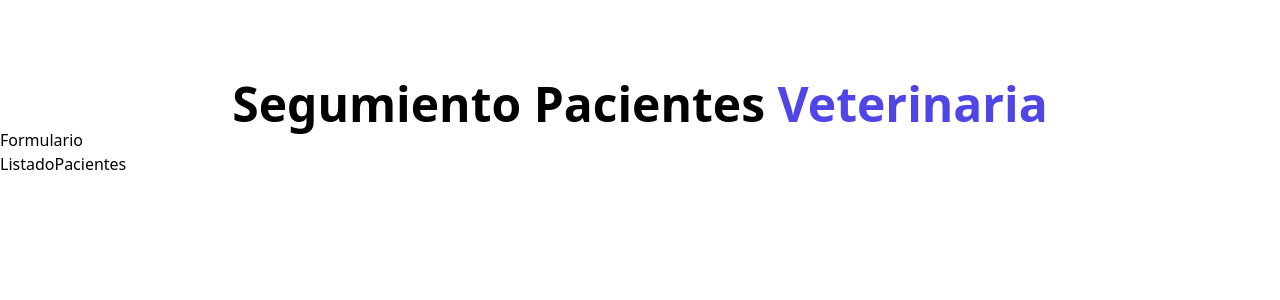
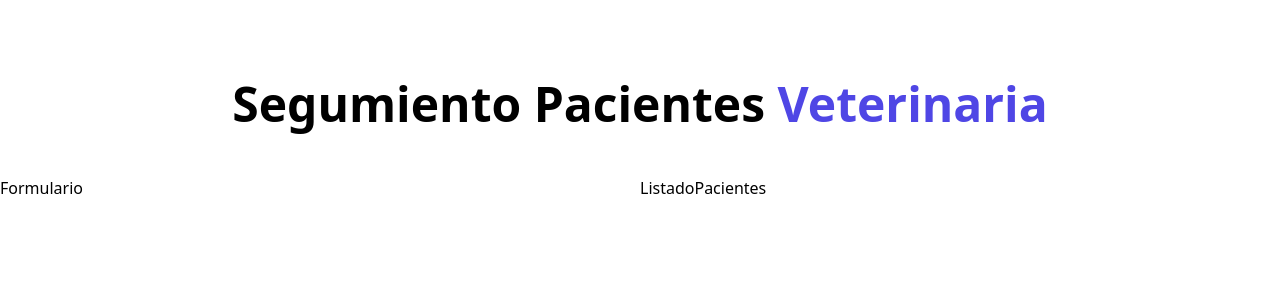
Before and after one commit to eltictacdicta/citas-react, a React app: page / in a window 1280 px wide. Shown: the top 300 px of the page. Built offline with nearby package versions, Linux system fonts and the light colour scheme; the HTML template or start-up script is replaced by a standard one.

Commit message:
Pequeños retoques de diseño

```diff
--- a/src/App.jsx
+++ b/src/App.jsx
@@ -7,8 +7,11 @@ function App() {
   return (
     <div className='container mx-auto mt-20'>
       <Header />
-      <Formulario />
-      <ListadoPacientes/>
+      <div className='mt-12 flex'>
+        <Formulario />
+        <ListadoPacientes/>
+      </div>
+
     </div>
   )
 }
--- a/src/components/Formulario.jsx
+++ b/src/components/Formulario.jsx
@@ -1,6 +1,6 @@
 const Formulario = () => {
   return (
-    <div>Formulario</div>
+    <div className="w-1/2">Formulario</div>
   )
 }
 
--- a/src/components/ListadoPacientes.jsx
+++ b/src/components/ListadoPacientes.jsx
@@ -1,6 +1,10 @@
 const ListadoPacientes = () => {
   return (
-    <h2>ListadoPacientes</h2>
+    <div className="w-1/2">
+
+      <h2>ListadoPacientes</h2>
+    </div>
+
   )
 }
 
```
